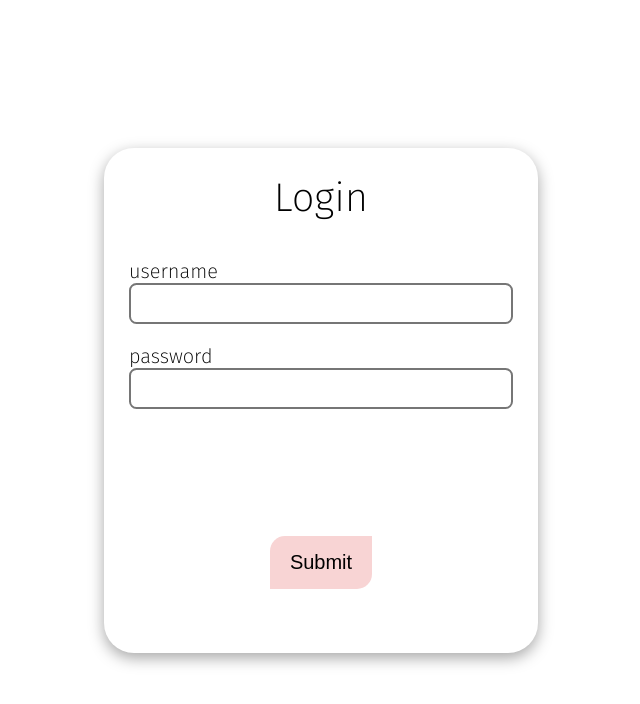
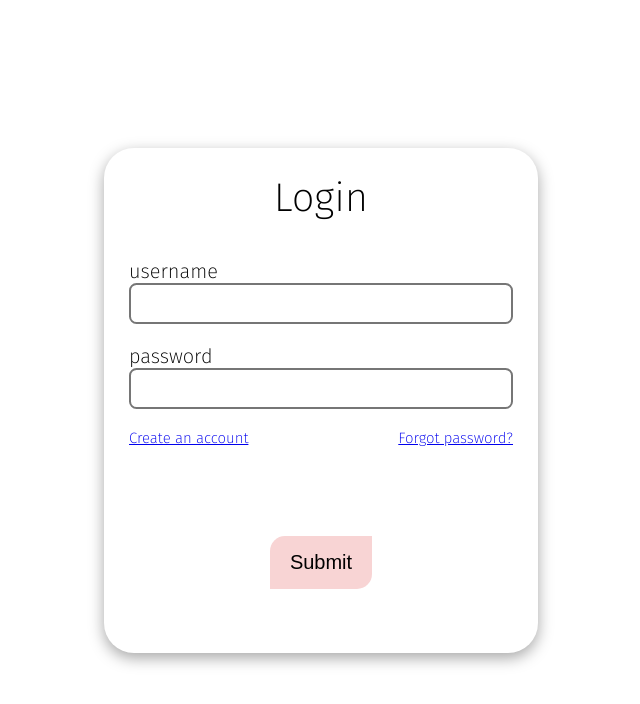
Before and after one commit to tranjm4/social-media-app, a SvelteKit app in the folder client/: page /login in a window 1280 px wide. Shown: the top 704 px of the page, without its empty margins (319-959 px from the left). Built offline with nearby package versions, Linux system fonts and the light colour scheme.

Commit message:
Added links to register and recover routes

```diff
--- a/client/src/routes/login/+page.svelte
+++ b/client/src/routes/login/+page.svelte
@@ -10,12 +10,19 @@
 	onMount(() => {
 		let pageLoad = setTimeout(() => {
 			isLoaded = true;
-		}, 500);
+		}, 200);
 
 		return () => {
 			clearTimeout(pageLoad);
 		};
 	});
+
+    async function handleSubmit() {
+        console.log(username, password);
+        // TODO:
+        // hash password
+        // make GET request to authenticate
+    }
 </script>
 
 <main>
@@ -23,7 +30,7 @@
 		<div class="login-container" in:fade={{ duration: 300 }}>
 			<h1>Login</h1>
 
-			<form>
+			<form on:submit|preventDefault={handleSubmit}>
 				<div class="form-entry">
 					<label for="username" class="form-label">username</label>
 					<input bind:value={username} type="text" name="username" class="form-text" />
@@ -34,7 +41,16 @@
 					<input bind:value={password} type="password" name="password" class="form-text" />
 				</div>
 
-                <input id="submit" type="submit" on:click={() => {console.log(username, password)}} value="Submit"/>
+                <div class="external-links">
+                    <a href="/register">Create an account</a>
+                    <a href="/login/recover">Forgot password?</a>
+                </div>
+
+				<input
+					id="submit"
+					type="submit"
+					value="Submit"
+				/>
 			</form>
 		</div>
 	{:else}
@@ -103,6 +119,14 @@
 		margin-bottom: 0;
 	}
 
+    .external-links {
+        font-size: 0.75em;
+        margin: 10px 0 20px 0;
+        display: flex;
+        justify-content: space-between;
+        width: 100%;
+    }
+
 	.form-entry > input {
 		padding: 10px 5px 10px 5px;
 		border-radius: 0.5em;
@@ -110,6 +134,11 @@
 
 		font-weight: 200;
 		font-size: 0.75em;
+	}
+
+	.form-entry > input:active,
+	.form-entry > input:focus {
+		border-color: var(--primary-color);
 	}
 
 	#submit {
```
Lines whose indentation alone changed are shown as unchanged.
